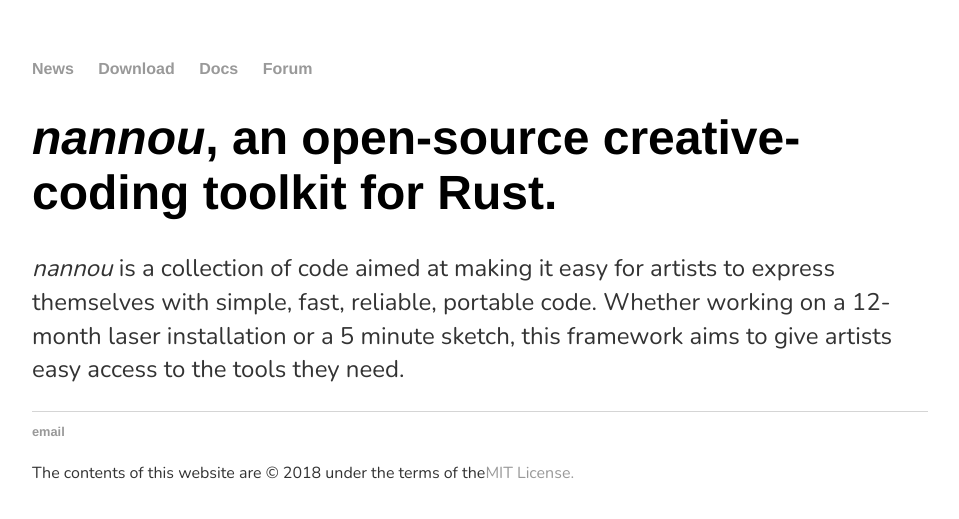
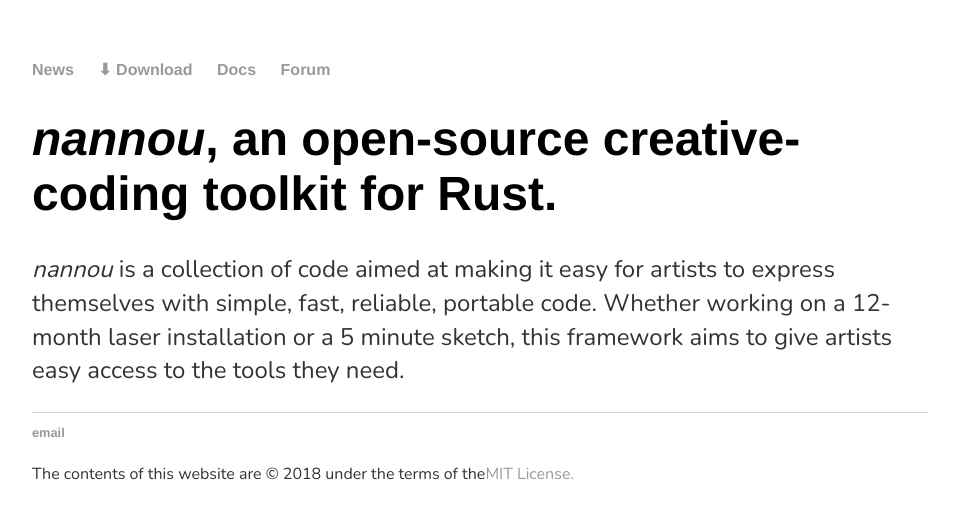
Before and after one commit to mitchmindtree/nannou-org.github.io, a Jekyll site: the page built from index.html, in a window 1280 px wide. Shown: the top 519 px of the page, without its empty margins (160-1119 px from the left). Built offline with Jekyll 4.4.1, drawn with Linux system fonts in a browser that asks for light colours.

```diff
--- a/_layouts/default.html
+++ b/_layouts/default.html
@@ -6,7 +6,7 @@
 	<nav>
 	<ul>
 		<li><a href="news.html">News</a></li>
-		<li><a href="https://github.com/nannou-org/nannou/archive/master.zip">Download</a></li>
+		<li><a href="https://github.com/nannou-org/nannou/archive/master.zip">⬇︎ Download</a></li>
 		<li><a href="documentation.html">Docs</a></li>
 		<li><a href="http://forum.nannou.cc/">Forum</a></li>
 	</ul>
```
